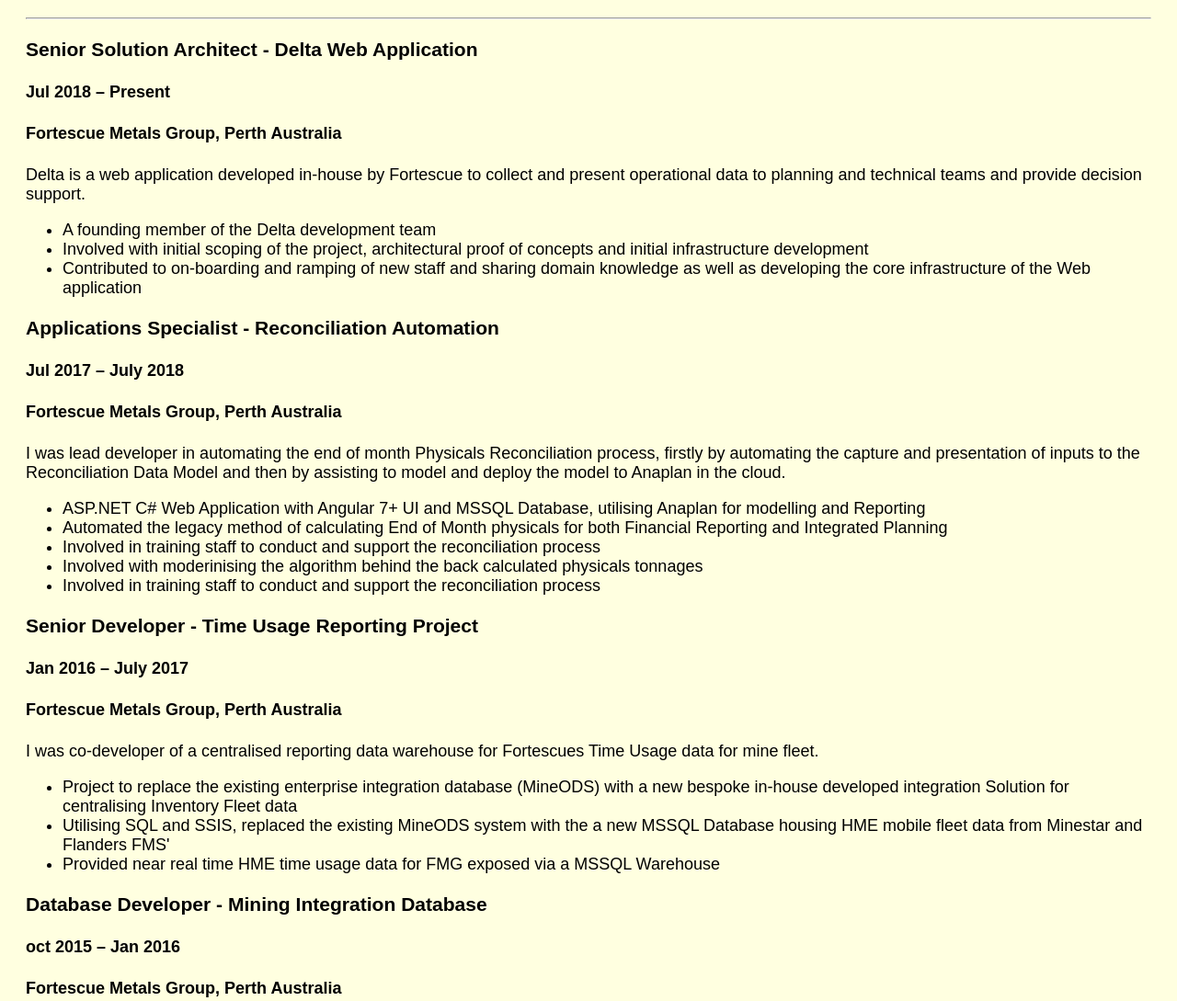
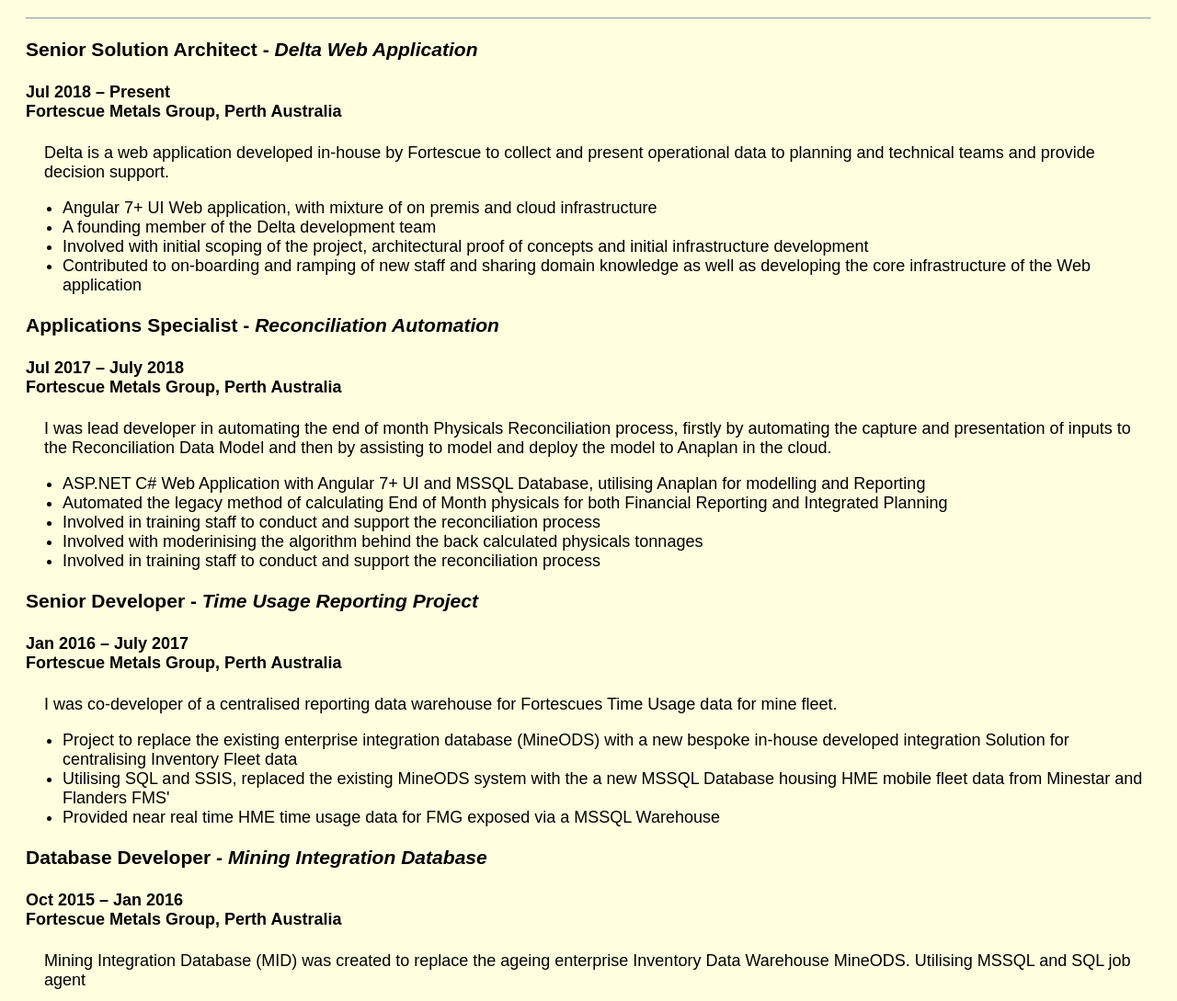
Before and after one commit to jackWilliamFreeman/resume-challenge-ui, a plain HTML site: page index.html in a window 1280 px wide. Shown: the part 481-1570 px from the top of the page at 92% size. Drawn offline with Linux system fonts and the light colour scheme; no server answers.

Commit message:
more changes

```diff
--- a/index.html
+++ b/index.html
@@ -39,20 +39,21 @@
         <h2 id="Employment">Employment History</h2>
         <hr>
 
-        <h3>Senior Solution Architect - Delta Web Application</h3>
-        <h4>Jul 2018 – Present </h4>
-        <h4>Fortescue Metals Group, Perth Australia </h4>
+        <h3>Senior Solution Architect - <em>Delta Web Application</em></h3>
+        <h4>Jul 2018 – Present
+        <br>Fortescue Metals Group, Perth Australia </h4>
         <p>Delta is a web application developed in-house by Fortescue to collect and present operational data to planning and technical teams and provide decision support.</p>
         <ul>
+            <li>Angular 7+ UI Web application, with mixture of on premis and cloud infrastructure</li>
             <li>A founding member of the Delta development team </li>
             <li>Involved with initial scoping of the project, architectural proof of concepts and initial infrastructure development</li>
             <li>Contributed to on-boarding and ramping of new staff and sharing domain knowledge as well as
                 developing the core infrastructure of the Web application</li>
         </ul>
 
-        <h3>Applications Specialist - Reconciliation Automation</h3>
-        <h4>Jul 2017 – July 2018 </h4>
-        <h4>Fortescue Metals Group, Perth Australia </h4>
+        <h3>Applications Specialist - <em>Reconciliation Automation</em></h3>
+        <h4>Jul 2017 – July 2018 <br>
+        Fortescue Metals Group, Perth Australia </h4>
         <p>I was lead developer in automating the end of month Physicals Reconciliation process, firstly by automating the capture and presentation of inputs to the Reconciliation Data Model and then by assisting to model and deploy the model to Anaplan in the cloud.</p>
         <ul>
             <li>ASP.NET C# Web Application with Angular 7+ UI and MSSQL Database, utilising Anaplan for modelling and Reporting</li>
@@ -62,9 +63,9 @@
             <li>Involved in training staff to conduct and support the reconciliation process</li>
         </ul>
 
-        <h3>Senior Developer - Time Usage Reporting Project</h3>
-        <h4>Jan 2016 – July 2017 </h4>
-        <h4>Fortescue Metals Group, Perth Australia </h4>
+        <h3>Senior Developer - <em>Time Usage Reporting Project</em></h3>
+        <h4>Jan 2016 – July 2017
+        <br>Fortescue Metals Group, Perth Australia </h4>
         <p>I was co-developer of a centralised reporting data warehouse for Fortescues Time Usage data for mine fleet.</p>
         <ul>
             <li>Project to replace the existing enterprise integration database (MineODS) with a new bespoke in-house developed integration Solution for centralising Inventory Fleet data</li>
@@ -72,9 +73,9 @@
             <li>Provided near real time HME time usage data for FMG exposed via a MSSQL Warehouse</li>
         </ul>
 
-        <h3>Database Developer - Mining Integration Database</h3>
-        <h4>oct 2015 – Jan 2016 </h4>
-        <h4>Fortescue Metals Group, Perth Australia </h4>
+        <h3>Database Developer - <em>Mining Integration Database</em></h3>
+        <h4>Oct 2015 – Jan 2016
+        <br>Fortescue Metals Group, Perth Australia </h4>
         <p>Mining Integration Database (MID) was created to replace the ageing enterprise Inventory Data Warehouse MineODS. Utilising MSSQL and SQL job agent</p>
         <ul>
             <li>Co developer for the project to replace the existing enterprise integration database (MineODS) with a new bespoke in-house developed integration Solution for centralising Inventory Fleet data. </li>
--- a/style.css
+++ b/style.css
@@ -4,6 +4,9 @@ body {
 }
 h1 {
     color: red;
+}
+p {
+    padding-left: 20px;
 }
 /* The side navigation menu */
 .sidenav {
```
